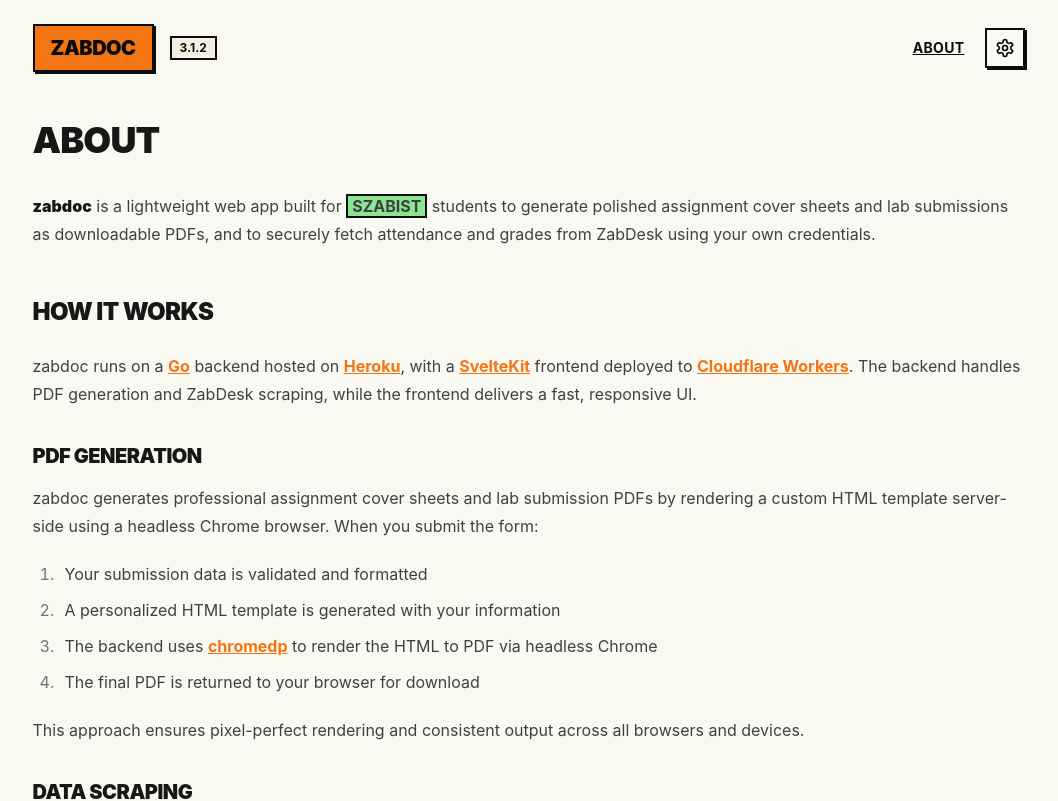
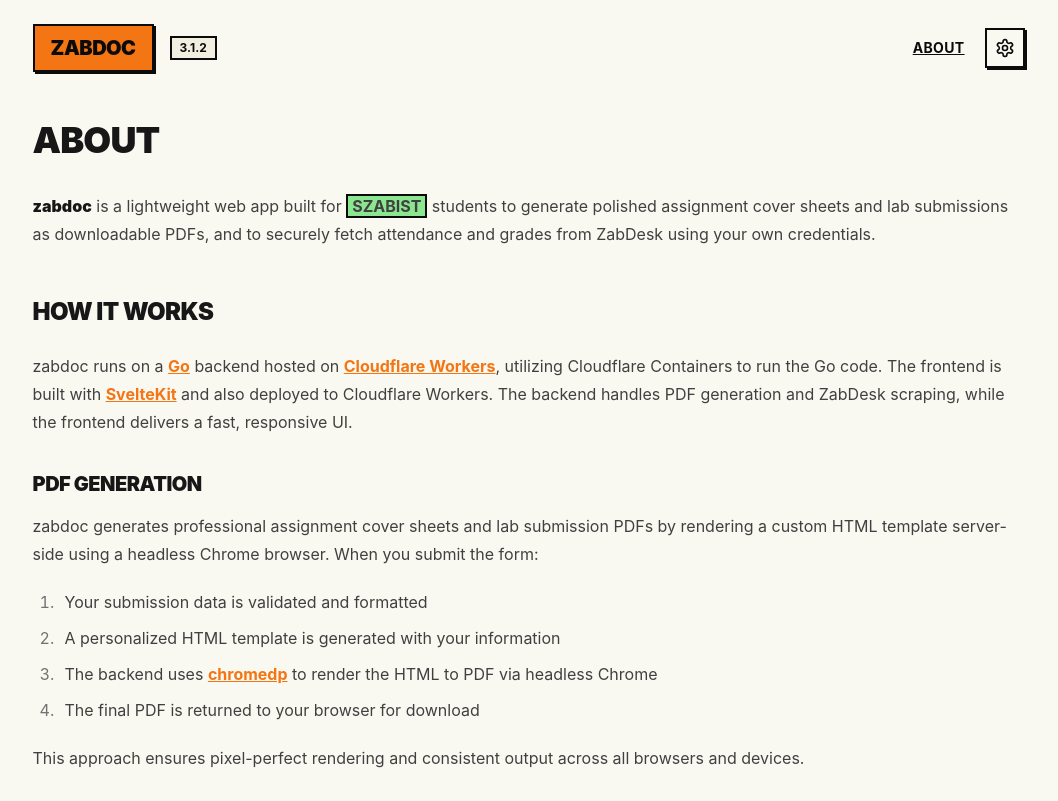
Before and after one commit to hammadmajid/zabdoc, a SvelteKit app in the folder apps/web/: page /about in a window 1280 px wide. Shown: the top 801 px of the page, without its empty margins (104-1162 px from the left). Built offline with nearby package versions, Linux system fonts and the light colour scheme.

Commit message:
update about

```diff
--- a/apps/web/src/routes/about/+page.svelte
+++ b/apps/web/src/routes/about/+page.svelte
@@ -28,13 +28,12 @@
 		<p>
 			zabdoc runs on a <a href="https://go.dev" target="_blank" rel="noreferrer">Go</a>
 			backend hosted on
-			<a href="https://www.heroku.com/" target="_blank" rel="noreferrer">Heroku</a>, with a
-			<a href="https://svelte.dev" target="_blank" rel="noreferrer">SvelteKit</a>
-			frontend deployed to
 			<a href="https://workers.cloudflare.com/" target="_blank" rel="noreferrer"
 				>Cloudflare Workers</a
-			>. The backend handles PDF generation and ZabDesk scraping, while the frontend delivers
-			a fast, responsive UI.
+			>, utilizing Cloudflare Containers to run the Go code. The frontend is built with
+			<a href="https://svelte.dev" target="_blank" rel="noreferrer">SvelteKit</a>
+			and also deployed to Cloudflare Workers. The backend handles PDF generation and ZabDesk
+			scraping, while the frontend delivers a fast, responsive UI.
 		</p>
 
 		<h3>PDF Generation</h3>
```
